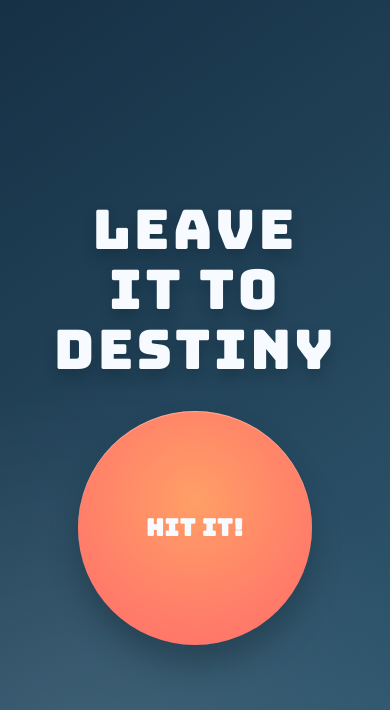
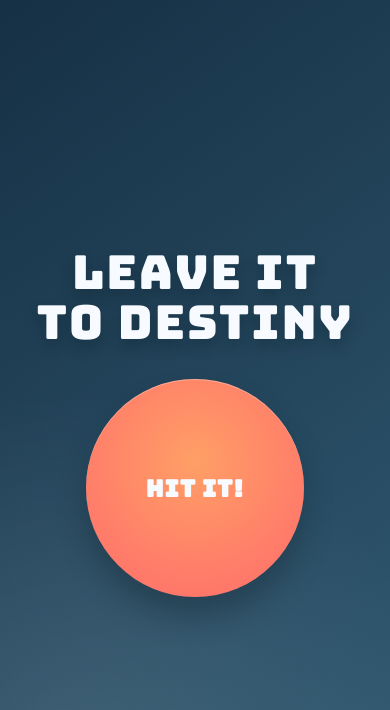
Before and after one commit to russparks/words-of-destiny, a website: page index.html in a window 390 px wide. Drawn offline with Linux system fonts and the light colour scheme; no server answers.

Commit message:
Fix mobile overflow and tighten responsive sizing

```diff
--- a/styles.css
+++ b/styles.css
@@ -2,6 +2,13 @@
 *::before,
 *::after {
   box-sizing: border-box;
+}
+
+html,
+body {
+  width: 100%;
+  max-width: 100%;
+  overflow-x: clip;
 }
 
 :root {
@@ -15,7 +22,7 @@
 body {
   margin: 0;
   min-height: 100svh;
-  padding: clamp(1rem, 4vw, 1.5rem);
+  padding: clamp(0.75rem, 3.5vw, 1.25rem);
   display: grid;
   place-items: center;
   background: radial-gradient(circle at 20% 90%, rgba(255, 255, 255, 0.1), transparent 45%),
@@ -25,7 +32,8 @@ body {
 }
 
 .app {
-  width: min(100%, 30rem);
+  width: 100%;
+  max-width: 28rem;
   display: flex;
   flex-direction: column;
   justify-content: center;
@@ -36,19 +44,21 @@ body {
 
 h1 {
   margin: 0;
-  max-width: 11ch;
-  font-size: clamp(2.1rem, 14vw, 3.6rem);
-  line-height: 1.1;
+  width: 100%;
+  max-width: 10ch;
+  font-size: clamp(1.8rem, 12vw, 3rem);
+  line-height: 1.08;
   text-transform: uppercase;
-  letter-spacing: 0.06em;
+  letter-spacing: 0.04em;
   font-family: "Bungee", cursive;
   font-weight: 400;
   text-wrap: balance;
+  overflow-wrap: anywhere;
   text-shadow: 0 8px 14px rgba(10, 28, 40, 0.3);
 }
 
 #sound-button {
-  width: min(60vw, 16rem);
+  width: min(56vw, 14rem);
   aspect-ratio: 1;
   border: none;
   border-radius: 50%;
@@ -82,6 +92,10 @@ h1 {
 }
 
 @media (min-width: 768px) {
+  .app {
+    max-width: 32rem;
+  }
+
   h1 {
     max-width: 14ch;
     font-size: clamp(2.8rem, 7vw, 5rem);
```
